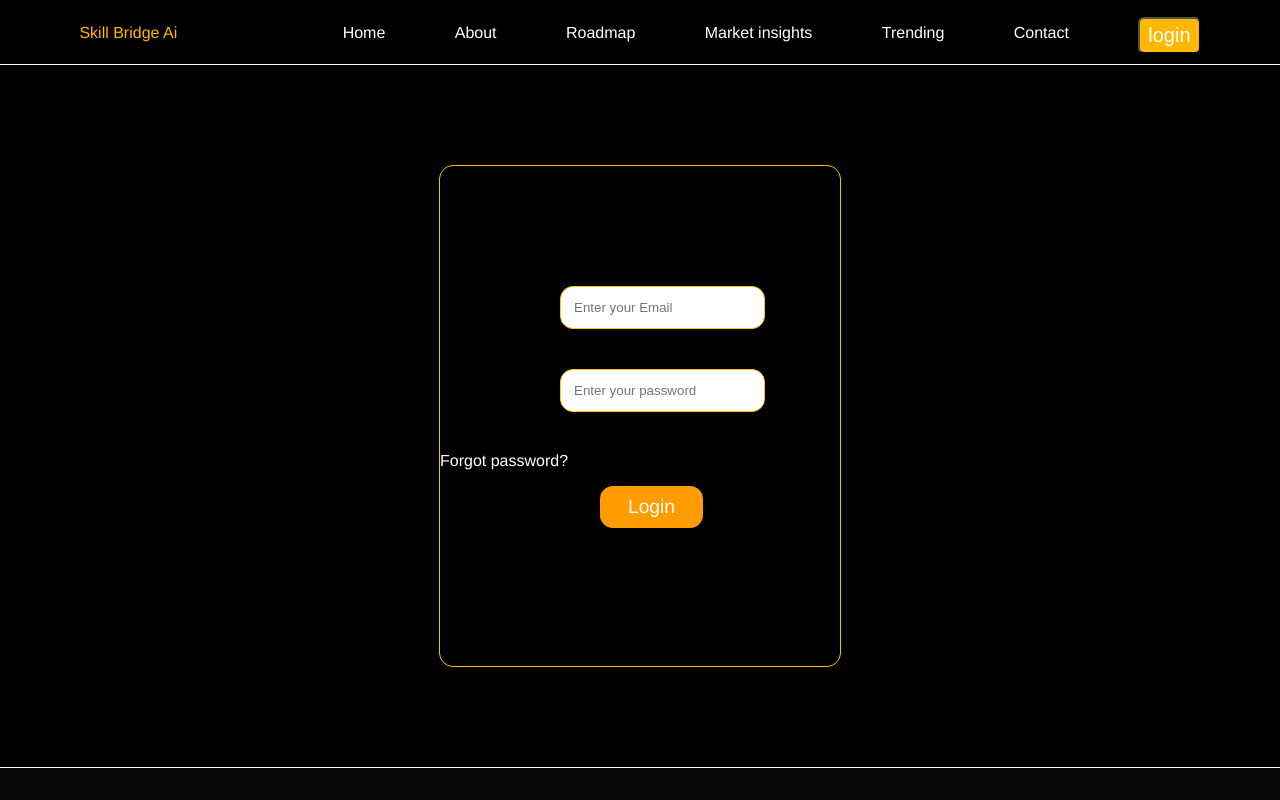
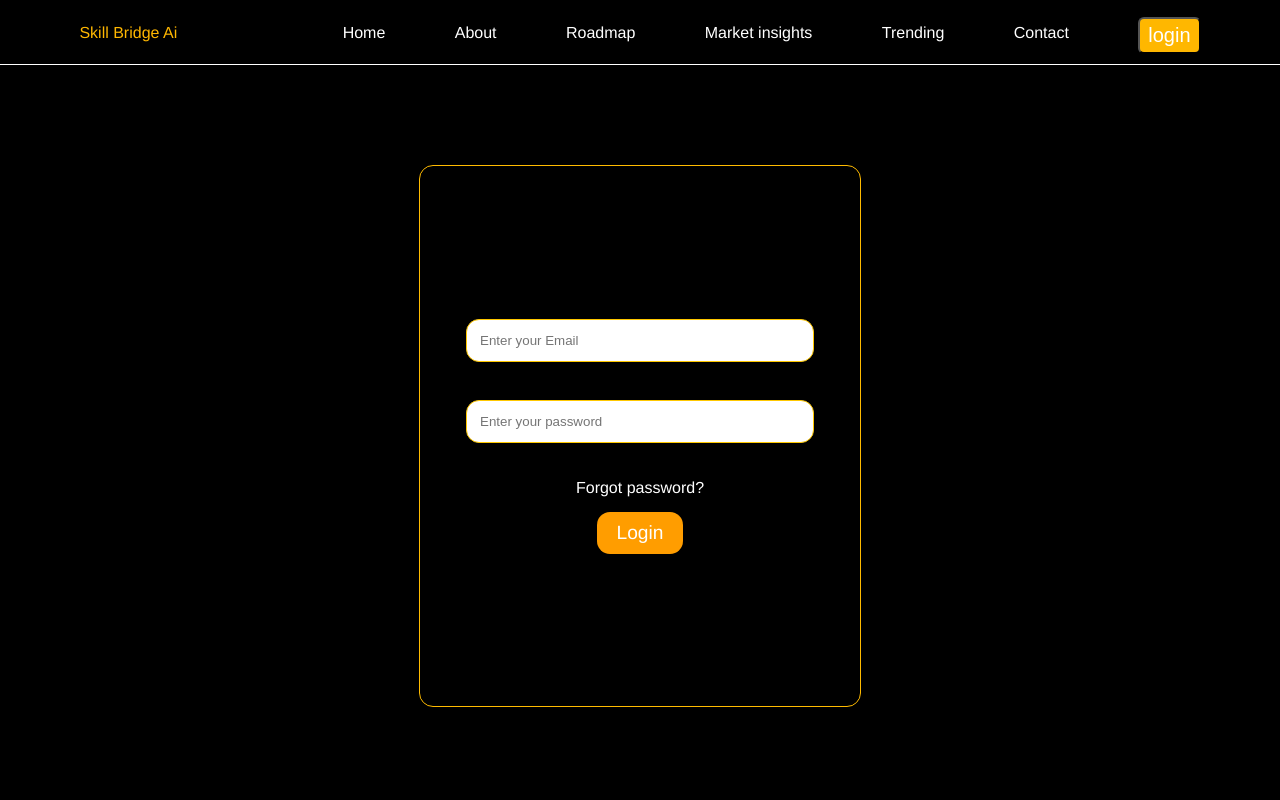
Before and after one commit to pratikjadhav6632/Skill_Bridge_ai, a plain HTML site: page login.html in a window 1280 px wide. Shown: the top 800 px of the page. Drawn offline with Linux system fonts and the light colour scheme.

Commit message:
adding some style to login page

```diff
--- a/style.css
+++ b/style.css
@@ -198,43 +198,46 @@ footer{
 }
 
 /*Login page*/
-
-.login-page{
+.login-page {
     height: 500px;
     width: 400px;
     border: 1px solid rgb(255, 187, 0);
     border-radius: 14px;
-    margin: auto;
-    margin-top: 100px;
-    margin-bottom: 100px;
-}
-.enter-input{
-    position:relative;
-    margin-left: 30%;
-    margin-top: 30%;
+    margin: 100px auto;
+    display: flex;
+    flex-direction: column;
+    align-items: center;
+    justify-content: center;
+    text-align: center;
+    padding: 20px;
 }
 
-input{
-    border: 1px solid rgb(255, 200, 0);
-    margin-bottom: 40px;
-    padding: 13px;
-    border-radius:13px ;
-
-}
-.forgot-btn{
-    margin-top:0.1px;
-
+.enter-input {
+    width: 100%;
+    display: flex;
+    flex-direction: column;
+    align-items: center;
 }
 
-.submit-btn{
-    margin-left: 40%;
-    padding: 10px;
-   border: none;
+input {
+    width: 80%;
+    border: 1px solid rgb(255, 200, 0);
+    margin-bottom: 20px;
+    padding: 13px;
     border-radius: 13px;
-    padding-left: 7%;
-    padding-right: 7%;
+}
+
+.forgot-btn {
+    margin-bottom: 15px;
+}
+
+.submit-btn {
+    padding: 10px 20px;
+    border: none;
+    border-radius: 13px;
     background-color: rgb(255, 157, 0);
     color: white;
     font-family: 'Franklin Gothic Medium', 'Arial Narrow', Arial, sans-serif;
     font-size: larger;
+    cursor: pointer;
 }
```
